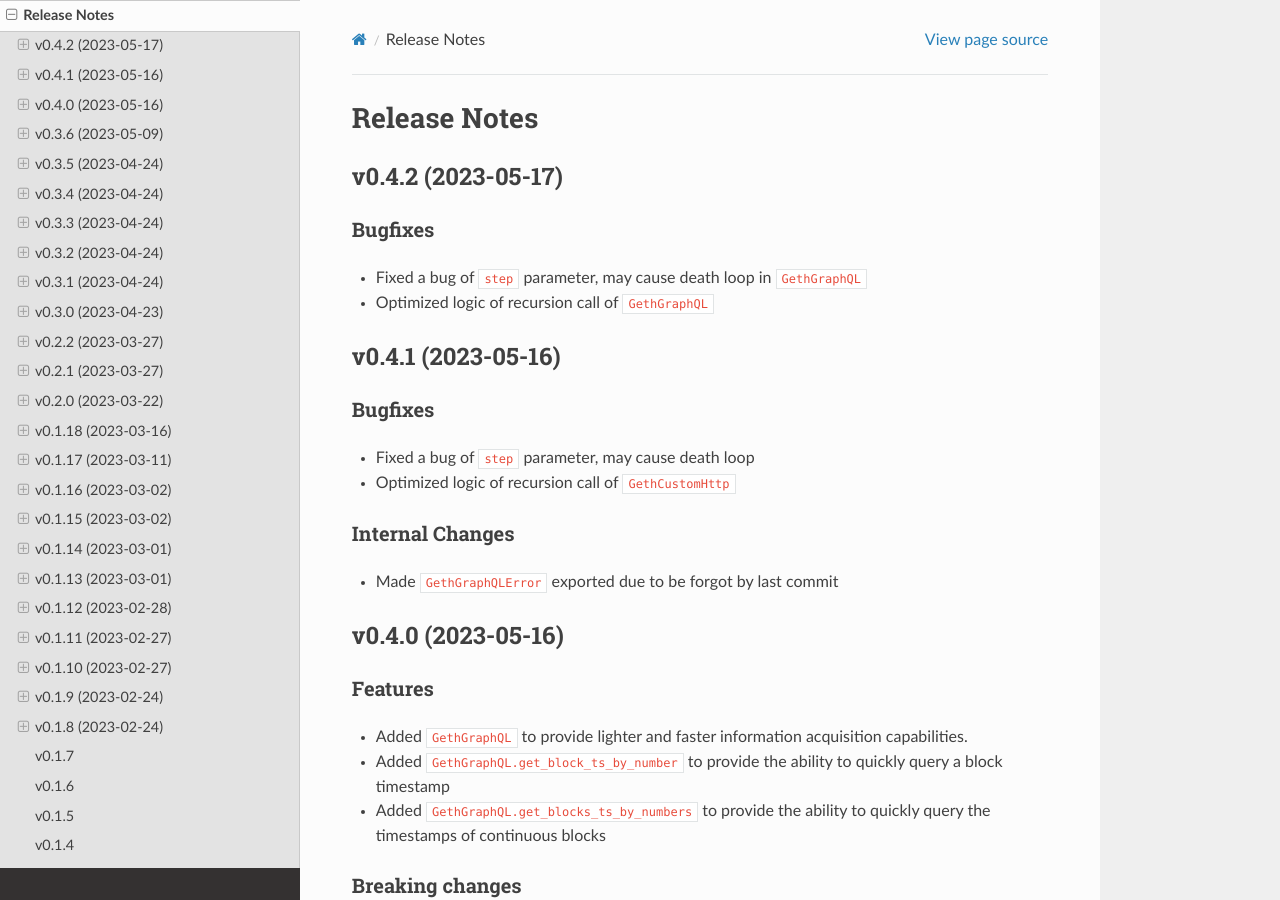
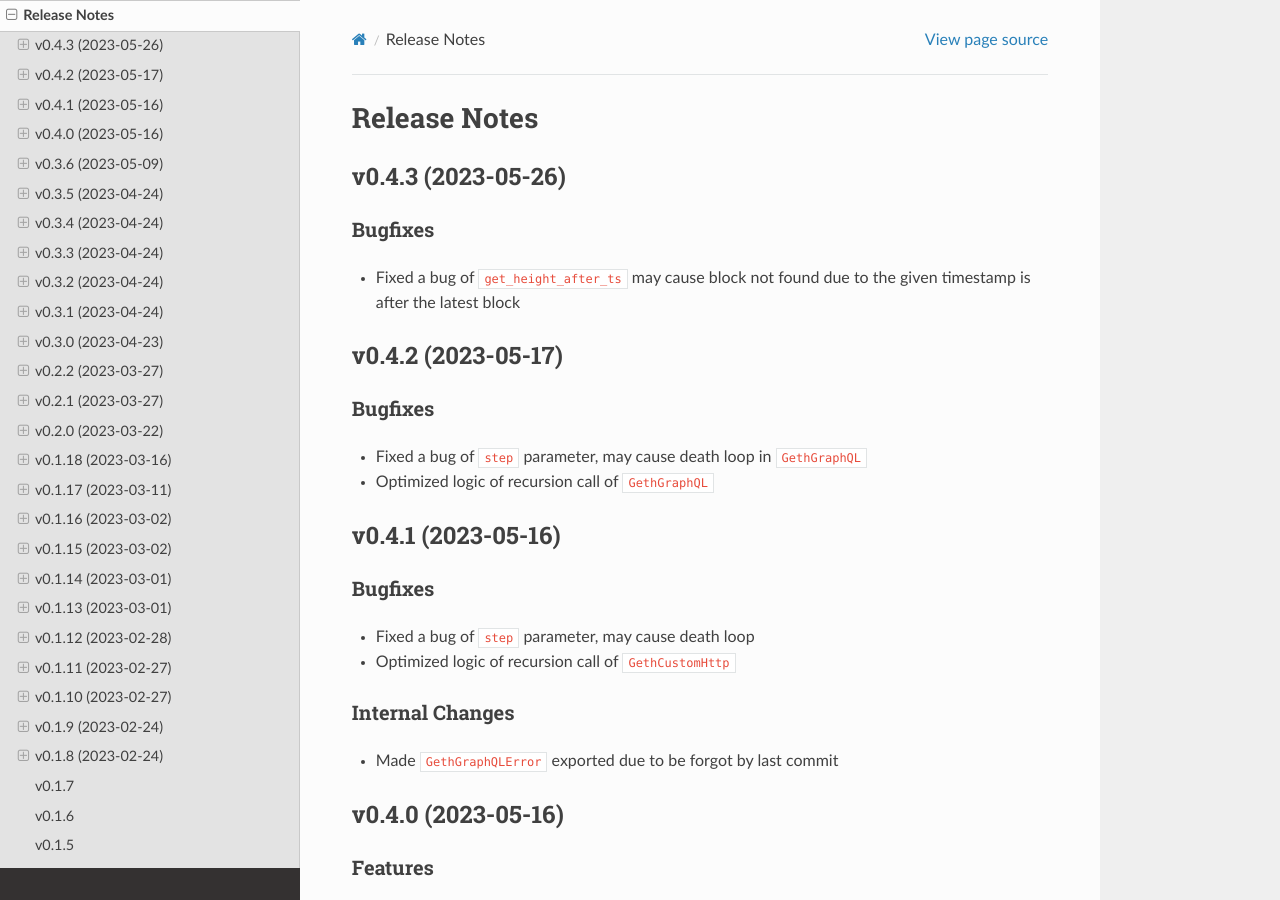
Before and after one commit to XiaoHuiHui233/ETHHelper, a Sphinx documentation site: the page built from docs/releases.rst, in a window 1280 px wide and 900 px high. Built offline with Sphinx 7.4.7 and the Read the Docs theme 2.0.0, drawn with Linux system fonts in a browser that asks for light colours.

Commit message:
Fixed a bug of get_height_after_ts may cause block not found due to the given timestamp is after the latest block

```diff
--- a/docs/releases.rst
+++ b/docs/releases.rst
@@ -1,5 +1,13 @@
 Release Notes
 =============
+v0.4.3 (2023-05-26)
+-------------------
+
+Bugfixes
+~~~~~~~~
+
+- Fixed a bug of ``get_height_after_ts`` may cause block not found due to the
+  given timestamp is after the latest block
 
 v0.4.2 (2023-05-17)
 -------------------
--- a/pyproject.toml
+++ b/pyproject.toml
@@ -4,7 +4,7 @@ build-backend = "poetry.core.masonry.api"
 
 [tool.poetry]
 name = "ethhelper"
-version = "0.4.2"
+version = "0.4.3"
 description = "Asynchronous Geth node connection encapsulation based on httpx, websockets and web3.py. Geth node and Ethereum type extension based on pydantic."
 authors = ["XiaoHuiHui233 <1025184872@qq.com>"]
 license = "Apache-2.0"
```
Also changed, not shown: 1 other file.
